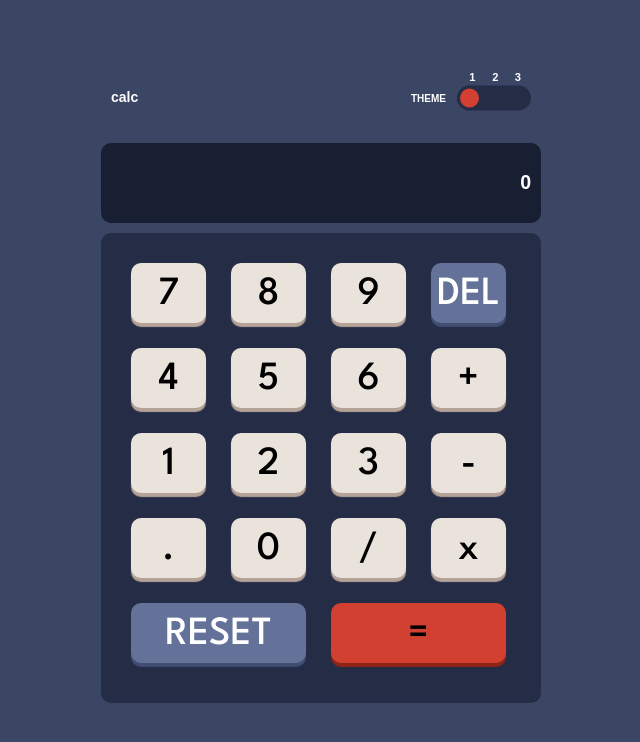
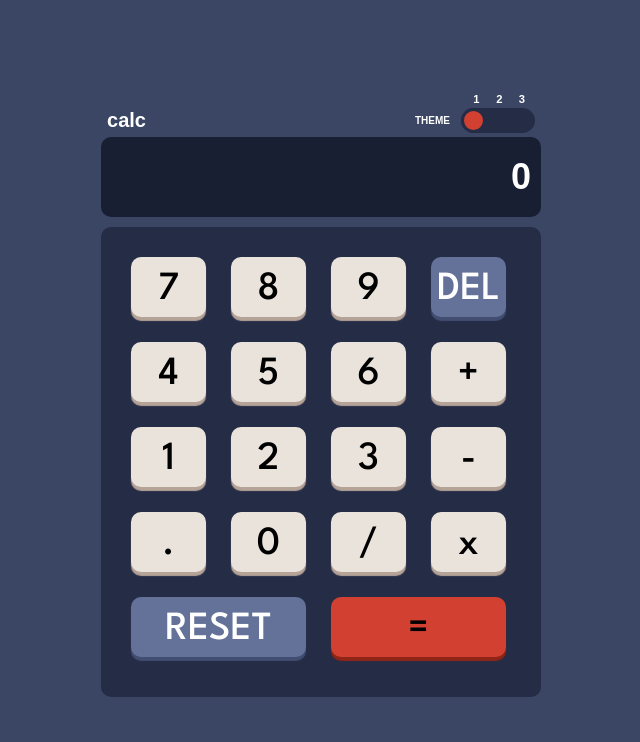
Before and after one commit to MViter/simplecalculator, a website: page index.html in a window 1280 px wide. Shown: the whole page, without its empty margins (319-959 px from the left). Drawn offline with Linux system fonts and the light colour scheme.

Commit message:
Fix responciveness

```diff
--- a/index.html
+++ b/index.html
@@ -2,10 +2,8 @@
 <html lang="en">
 <head>
   <meta charset="UTF-8">
-  <meta name="viewport" content="width=device-width, initial-scale=1.0"> <!-- displays site properly based on user's device -->
-
+  <meta name="viewport" content="width=device-width, initial-scale=1.0">
   <link rel="icon" type="image/png" sizes="32x32" href="./images/favicon-32x32.png">
-
   <title>Frontend Mentor | Calculator app</title>
   <link rel="stylesheet" href="style.css" />
 </head>
--- a/style.css
+++ b/style.css
@@ -111,17 +111,14 @@ body {
 .calculator-container {
   width: 100%;
   min-width: var(--min-width);
-}
-
-.calculatop-header {
   display: flex;
-  justify-content: space-between;
+  flex-direction: column;
 }
 
 .calculator-text {
   font-family: var(--ff-base);
   font-weight: 700;
-  font-size: 14px;
+  font-size: 20px;
   color: var(--textColor);
 }
 
@@ -130,10 +127,9 @@ body {
   justify-content: space-between;
   align-items: center;
   position: relative;
-  max-width: 440px;
-  padding: 10px;
-  left: 50%;
-  transform: translate(-50%, -50%);
+  display: flex;
+  justify-content: space-between;
+  margin: 0 auto;
 }
 
 .calculator-theme {
@@ -145,6 +141,8 @@ body {
   flex-direction: row;
   justify-content: space-between;
   align-items: center;
+  display: flex;
+  margin-left: 269px;
 }
 
 .theme-text {
@@ -353,6 +351,8 @@ i {
   word-wrap: break-word;
   word-break: break-all;
   color: white;
+  font-size: 36px;
+  font-family: var(--ff-base);
 }
 
 .buttons {
```
